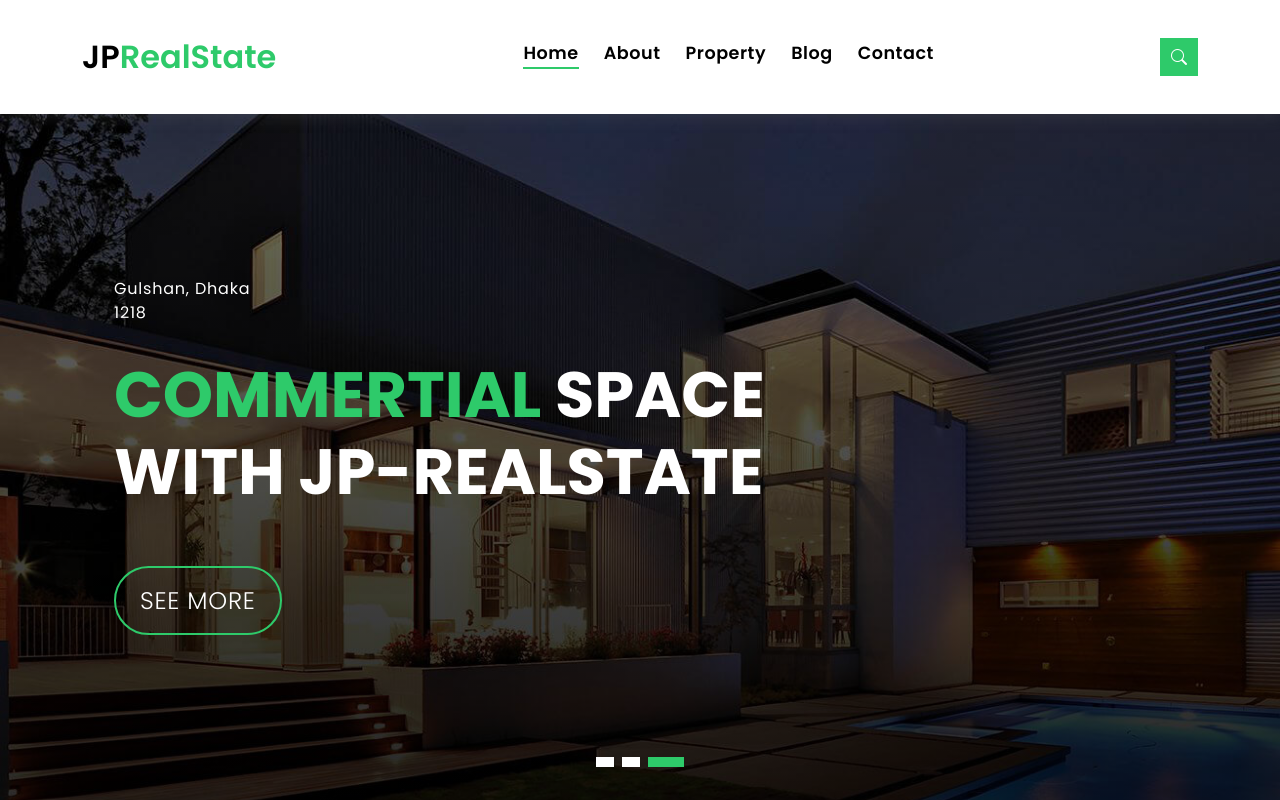
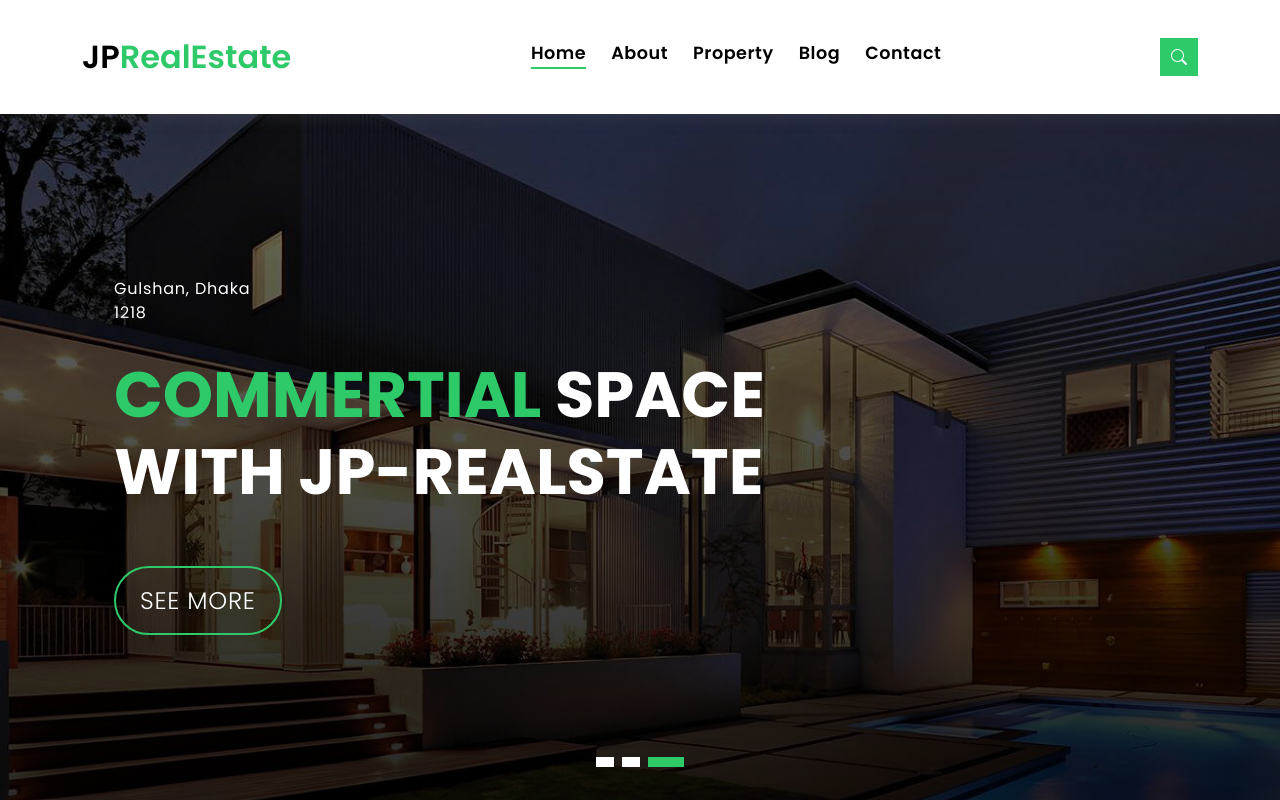
Before and after one commit to khmehedi1810/realState, a plain HTML site: page index.html in a window 1280 px wide. Shown: the top 800 px of the page. Drawn offline with Linux system fonts and the light colour scheme.

Commit message:
Update index.html

```diff
--- a/index.html
+++ b/index.html
@@ -131,7 +131,7 @@
         <span></span>
         <span></span>
       </button>
-      <a class="navbar-brand text-brand" href="index.html">JP<span class="color-b">RealState</span></a>
+      <a class="navbar-brand text-brand" href="index.html">JP<span class="color-b">RealEstate</span></a>
 
       <div class="navbar-collapse collapse justify-content-center" id="navbarDefault">
         <ul class="navbar-nav">
```
